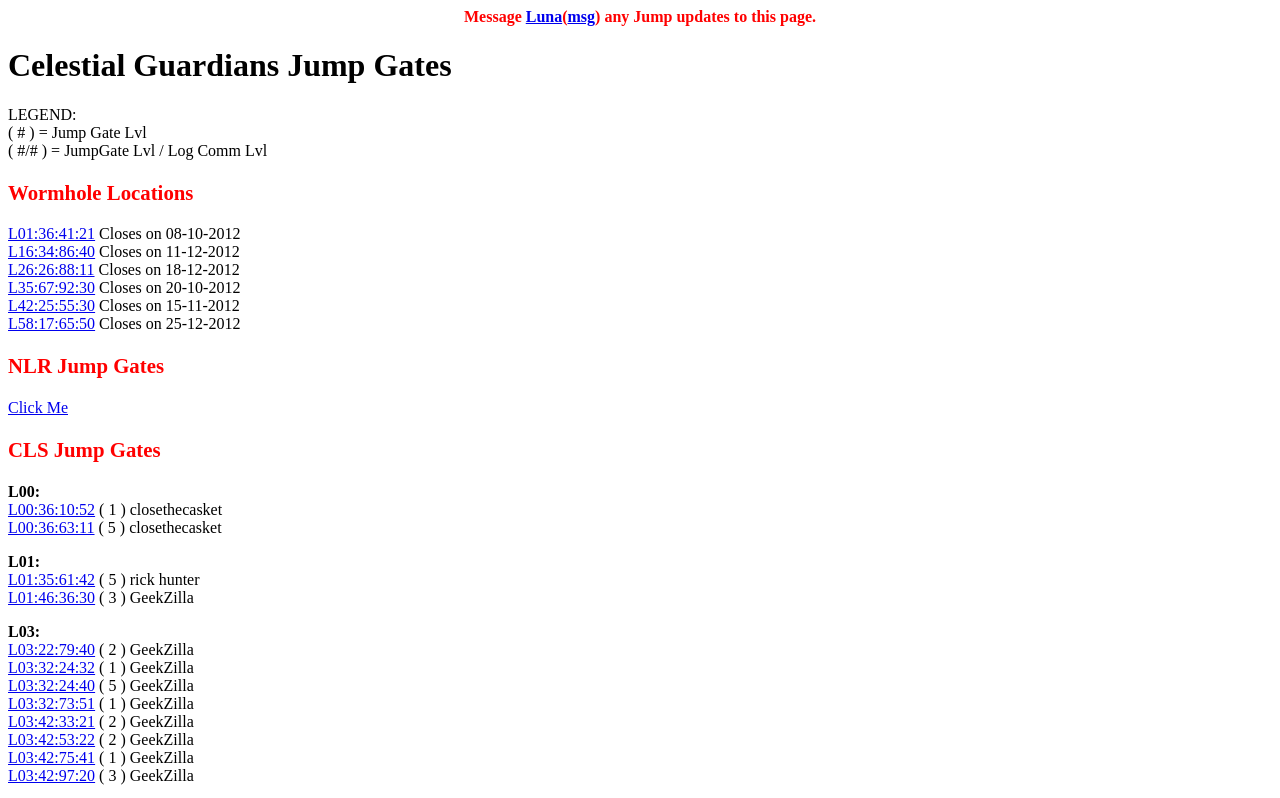
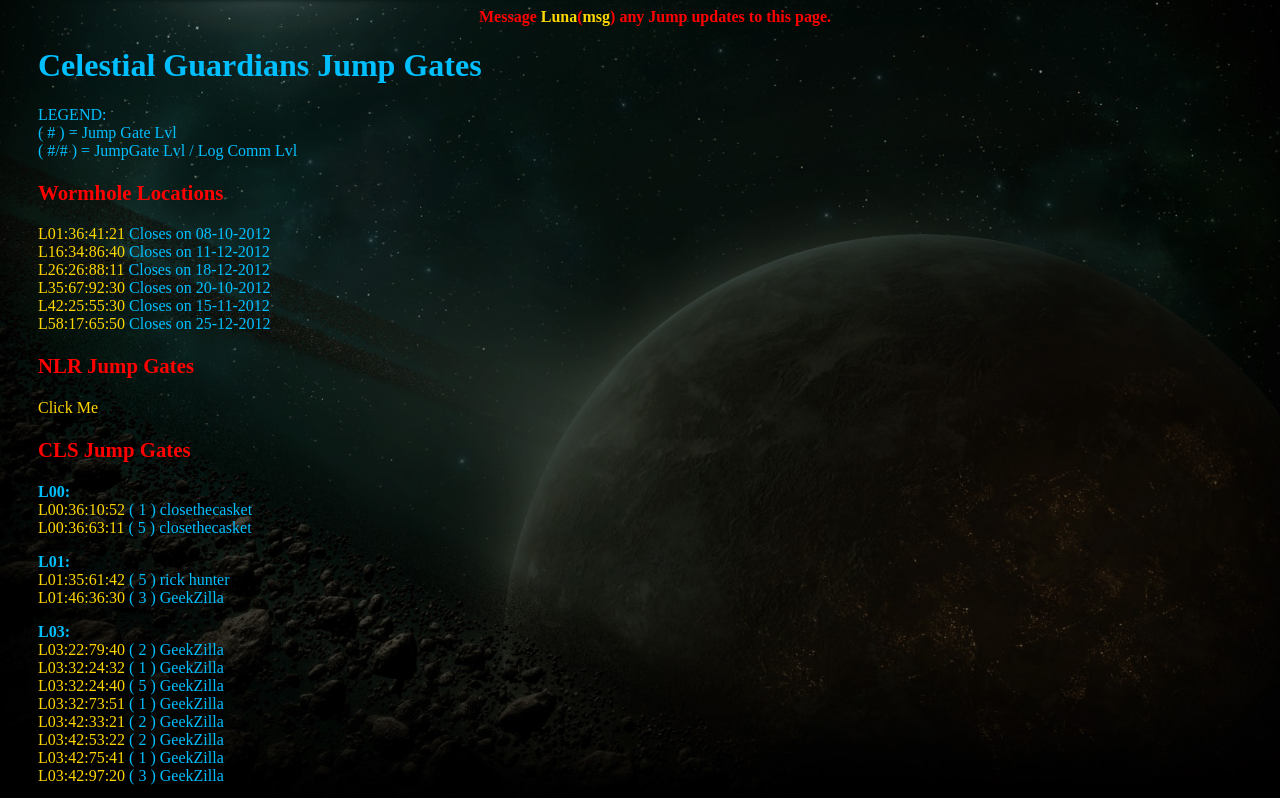
Before and after one commit to eyeburn101/AeAlpha, a plain HTML site: page index.html in a window 1280 px wide. Shown: the top 798 px of the page. Drawn offline with Linux system fonts and the light colour scheme; the site is published under a folder, as on GitHub Pages, so addresses that start at the root find nothing.

Commit message:
test
test

```diff
--- a/Gates.css
+++ b/Gates.css
@@ -1,4 +1,4 @@
-html{background-image:url('/background_normal.jpg');background-color:#010012;
+html{background-image:url('background_normal.jpg');background-color:#010012;
 background-attachment:fixed;background-position:center;background-repeat:no-repeat;color:deepskyblue;margin-left:30px;-webkit-background-size: cover;-moz-background-size: cover;-o-background-size: cover;background-size: cover;}
 a{color:#FFD700;text-decoration: none}
 a:hover{text-decoration: underline}
--- a/index.html
+++ b/index.html
@@ -1,9 +1,9 @@
 <html>
-<link rel='stylesheet' type='text/css' href='/Gates.css' >
+<link rel='stylesheet' type='text/css' href='Gates.css' >
 
 <body style="Times New Roman">
 <head><title>Celestial Guardians Jump Gates</title></head>
-<link rel="shortcut icon" href="/favicon.ico">
+<link rel="shortcut icon" href="favicon.ico">
 <p><font color="red">
 <center><b>Message <a href ="http://lyra.astroempires.com/profile.aspx?player=30521">Luna</a>(<a href="http://lyra.astroempires.com/messages.aspx?msg=30521">msg</a>) any Jump updates to this page.</b></center></font></p><p>
 <h1>Celestial Guardians Jump Gates</h1>
```
